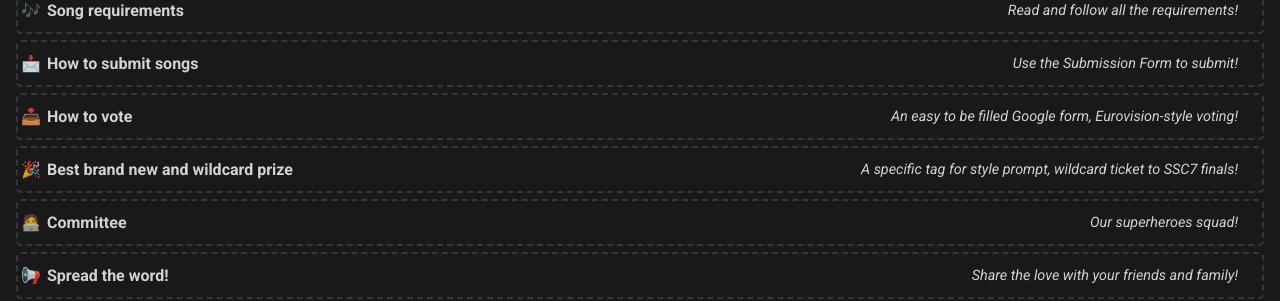
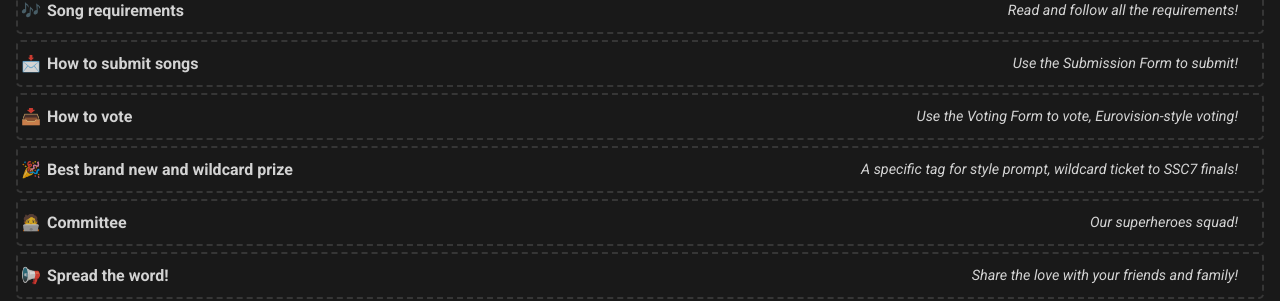
Before and after one commit to SunoSongContest/ssc.github.io, a Jekyll site: the page built from index.html, in a window 1280 px wide. Shown: the part 679-980 px from the top of the page. Built offline with Jekyll 4.4.1, drawn with Linux system fonts in a browser that asks for light colours; Markdown is read by kramdown in place of the engine named in the settings.

Commit message:
Update how_to_vote.md

```diff
--- a/ssc6/how_to_vote.md
+++ b/ssc6/how_to_vote.md
@@ -4,7 +4,7 @@ title: How to vote
 permalink: /ssc6/howtovote/
 emoji: 📥
 order: 5
-short_description: An easy to be filled Google form, Eurovision-style voting!
+short_description: Use the Voting Form to vote, Eurovision-style voting!
 classname: page
 ---
 
```
